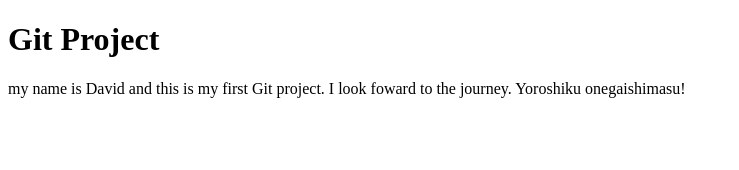
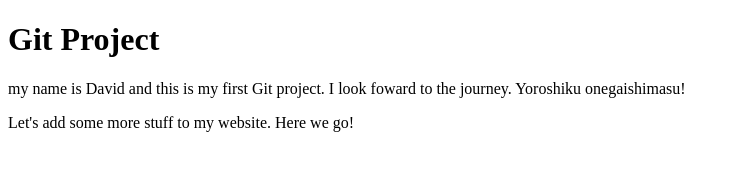
Before and after one commit to shougapan/git, a plain HTML site: page index.html in a window 1280 px wide. Shown: the whole page, without its empty margins (0-739 px from the left). Drawn offline with Linux system fonts and the light colour scheme.

Commit message:
Added a main to the index.html file

```diff
--- a/index.html
+++ b/index.html
@@ -8,5 +8,6 @@
 <body>
     <h1>Git Project</h1>
     <p>my name is David and this is my first Git project. I look foward to the journey. Yoroshiku onegaishimasu!</p>
+    <main>Let's add some more stuff to my website. Here we go!</main>
 </body>
 </html>
```
